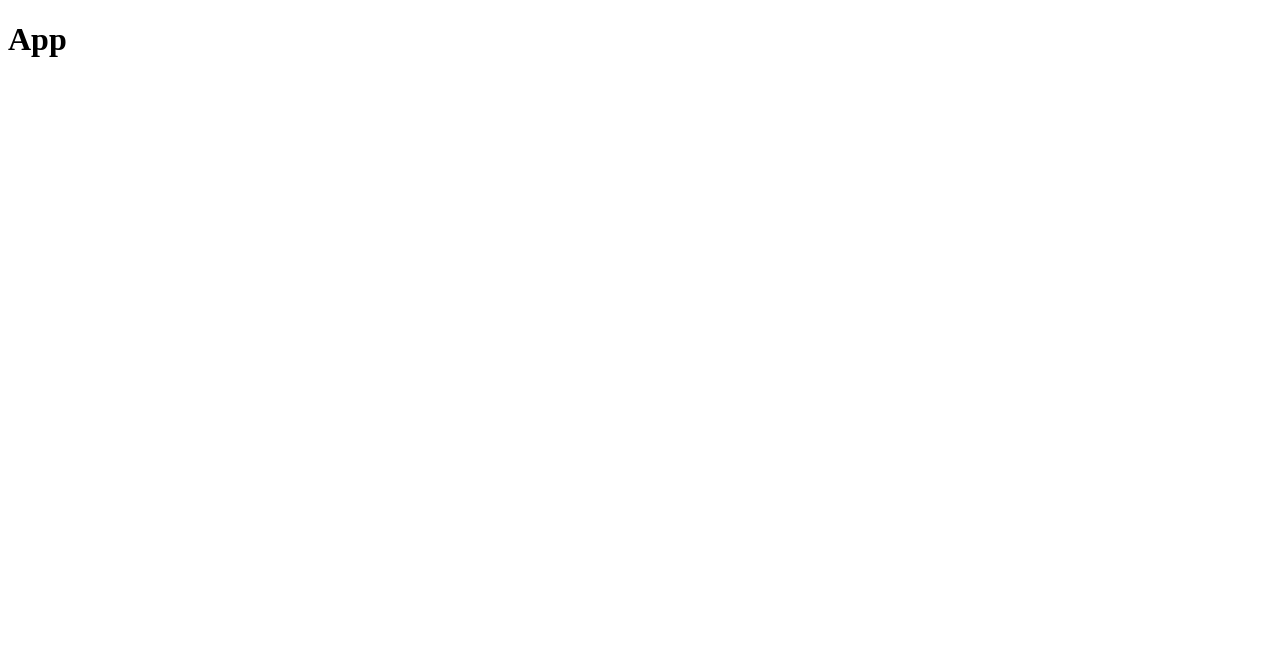
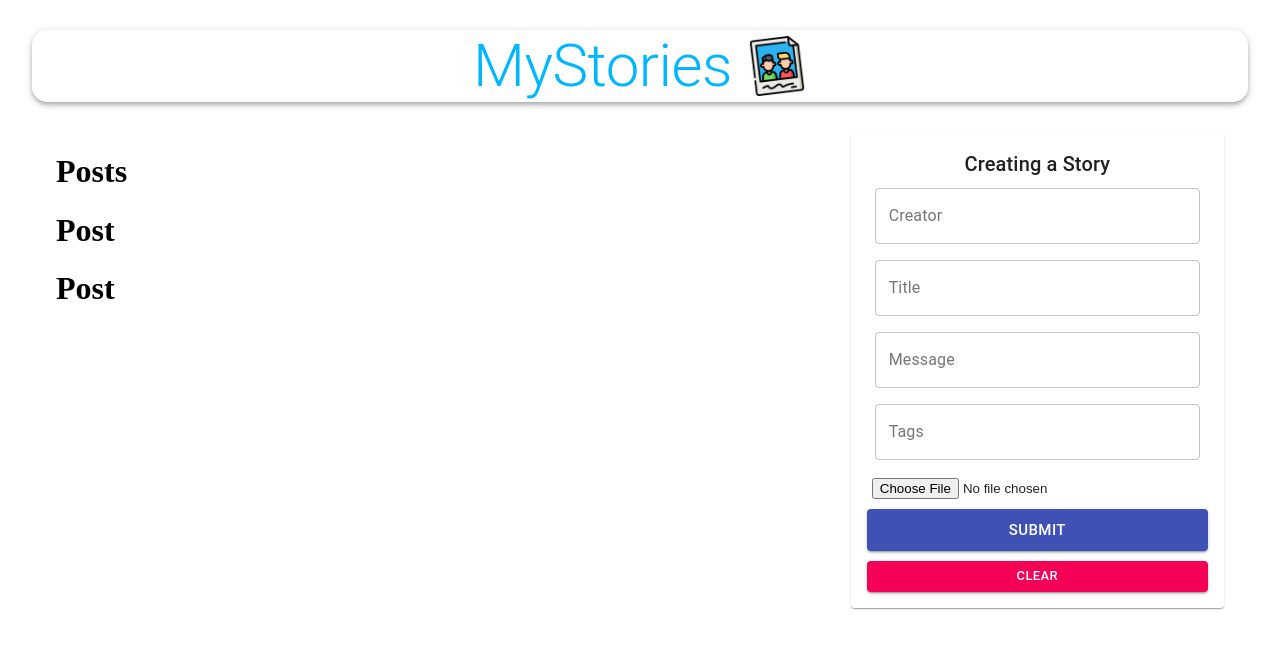
Before and after one commit to Yokk1e/my-story-web, a React (Create React App) app: page / in a window 1280 px wide. Shown: the top 648 px of the page. Built offline with nearby package versions, Linux system fonts and the light colour scheme; no server answers.

Commit message:
- [feat] add use redux in app

```diff
--- a/src/App.js
+++ b/src/App.js
@@ -1,10 +1,46 @@
-import React from "react";
+import React, { useEffect } from "react";
+import { Container, AppBar, Typography, Grow, Grid } from "@material-ui/core";
+import { useDispatch } from "react-redux";
+
+import { getPosts } from "./actions/posts";
+import Posts from "./components/Posts/Posts";
+import Form from "./components/Form/Form";
+import story from "./images/memories.png";
+import useStyles from "./styles";
 
 const App = () => {
+  const classes = useStyles();
+  const dispatch = useDispatch();
+
+  useEffect(() => {
+    dispatch(getPosts());
+  }, [dispatch]);
   return (
-    <div>
-      <h1>App</h1>
-    </div>
+    <Container maxWidth="lg">
+      <AppBar className={classes.appBar} position="static" color="inherit">
+        <Typography className={classes.heading} variant="h2" align="center">
+          MyStories
+        </Typography>
+        <img className={classes.image} src={story} alt="story" height={60} />
+      </AppBar>
+      <Grow in>
+        <Container>
+          <Grid
+            container
+            justify="space-between"
+            alignItems="stretch"
+            spacing={3}
+          >
+            <Grid item xs={12} sm={7}>
+              <Posts />
+            </Grid>
+            <Grid item xs={12} sm={4}>
+              <Form />
+            </Grid>
+          </Grid>
+        </Container>
+      </Grow>
+    </Container>
   );
 };
 
--- a/src/index.js
+++ b/src/index.js
@@ -1,6 +1,18 @@
 import React from "react";
 import ReactDOM from "react-dom";
+import { Provider } from "react-redux";
+import { createStore, applyMiddleware, compose } from "redux";
+import thunk from "redux-thunk";
+
+import reducers from './reducers';
 
 import App from "./App";
 
-ReactDOM.render(<App />, document.getElementById("root"));
+const store = createStore(reducers, compose(applyMiddleware(thunk)));
+
+ReactDOM.render(
+  <Provider store={store}>
+    <App />
+  </Provider>,
+  document.getElementById("root")
+);
```
